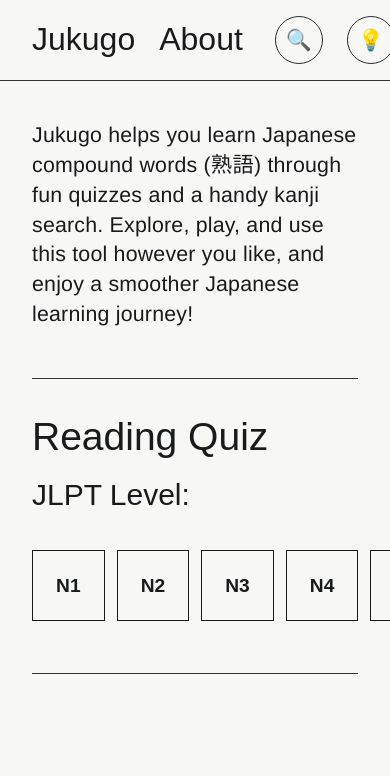
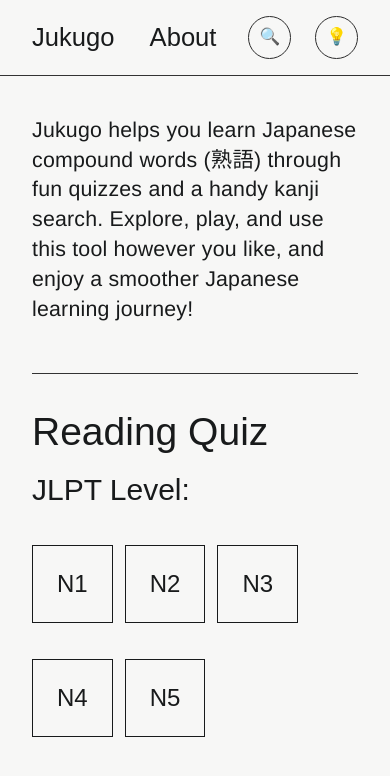
Before and after one commit to leedoughty/jukugo, a Next.js app: page / in a window 390 px wide. Shown: the top 776 px of the page. Built offline with nearby package versions, Linux system fonts and the light colour scheme.

Commit message:
Update homepage styles for mobile

```diff
--- a/src/styles/header.module.css
+++ b/src/styles/header.module.css
@@ -5,6 +5,7 @@
   padding: 16px 32px;
   border-bottom: 0.5px solid #333;
   margin-bottom: 16px;
+  font-size: 0.8em;
 }
 
 .nav {
@@ -53,3 +54,9 @@
   cursor: pointer;
   margin-left: 16px;
 }
+
+@media (min-width: 600px) {
+  .header {
+    font-size: 1em;
+  }
+}
--- a/src/styles/levelButton.module.css
+++ b/src/styles/levelButton.module.css
@@ -1,9 +1,9 @@
 .levelButton {
   background: transparent;
   border: 1px solid #181a1b;
-  padding: 1.2em 1.2em;
-  font-size: 1.2rem;
-  font-weight: 600;
+  padding: 1em 1em;
+  font-size: 1.5rem;
+  font-weight: 400;
   cursor: pointer;
   transition: border-color 0.2s, color 0.2s, background 0.2s, box-shadow 0.2s;
   outline: none;
--- a/src/styles/quizMenu.module.css
+++ b/src/styles/quizMenu.module.css
@@ -110,6 +110,7 @@
 .levelsRow {
   display: flex;
   flex-direction: row;
+  flex-wrap: wrap;
   gap: 12px;
   margin-top: 1em;
 }
```
